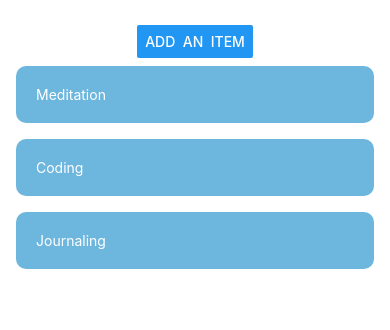
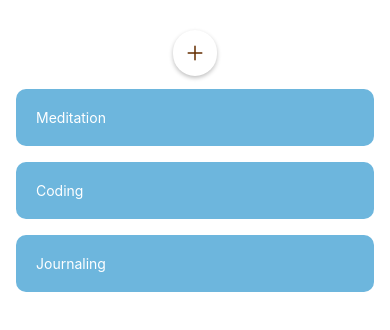
Before and after one commit to Victor-Sarti/ToDoList, a React Native app: screen / in a window 390 px wide. Shown: the top 330 px of the page. Built offline with nearby package versions, Linux system fonts and the light colour scheme.

Commit message:
add Ionicon

```diff
--- a/App.js
+++ b/App.js
@@ -2,6 +2,7 @@ import {useState} from 'react';
 import { StatusBar } from 'expo-status-bar';
 import { StyleSheet, Text, Modal ,View, Button, TextInput, Alert, FlatList, SafeAreaView, TouchableOpacity, Touchable
 } from 'react-native';
+import {Ionicons} from '@expo/vector-icons';
 
 const DATA = [
   {
@@ -58,7 +59,11 @@ export default function App() {
 
   return (
     <SafeAreaView style={styles.container}>
-      <Button title='add  an  item' onPress={() => setIsModalVisible(true)}/>
+      <TouchableOpacity onPress={() => setIsModalVisible(true)}>
+        <View style={styles.icon}>
+        <Ionicons name="add" size={24} color="#652E00"/>
+        </View>
+        </TouchableOpacity>
       <Modal visible ={isModalVisible} transparent={true} onRequestClose={() => setIsModalVisible(!isModalVisible)}>
         <View style={styles.centeredView}>
           <View style = {styles.modalView}>
@@ -136,4 +141,21 @@ const styles = StyleSheet.create({
     shadowRadius: 4,
     elevation: 5,
   },
+  icon:{
+    backgroundColor: "white",
+    borderRadius: 100,
+    padding: 10,
+    margin: 5,
+    shadowColor: '#000',
+    shadowOffset: {
+      width: 0,
+      height: 2,
+    },
+    shadowOpacity: 0.25,
+    shadowRadius: 4,
+    elevation: 5,
+    display: "flex",
+    justifyContent: "center",
+    alignItems: "center"
+  }
 });
```
